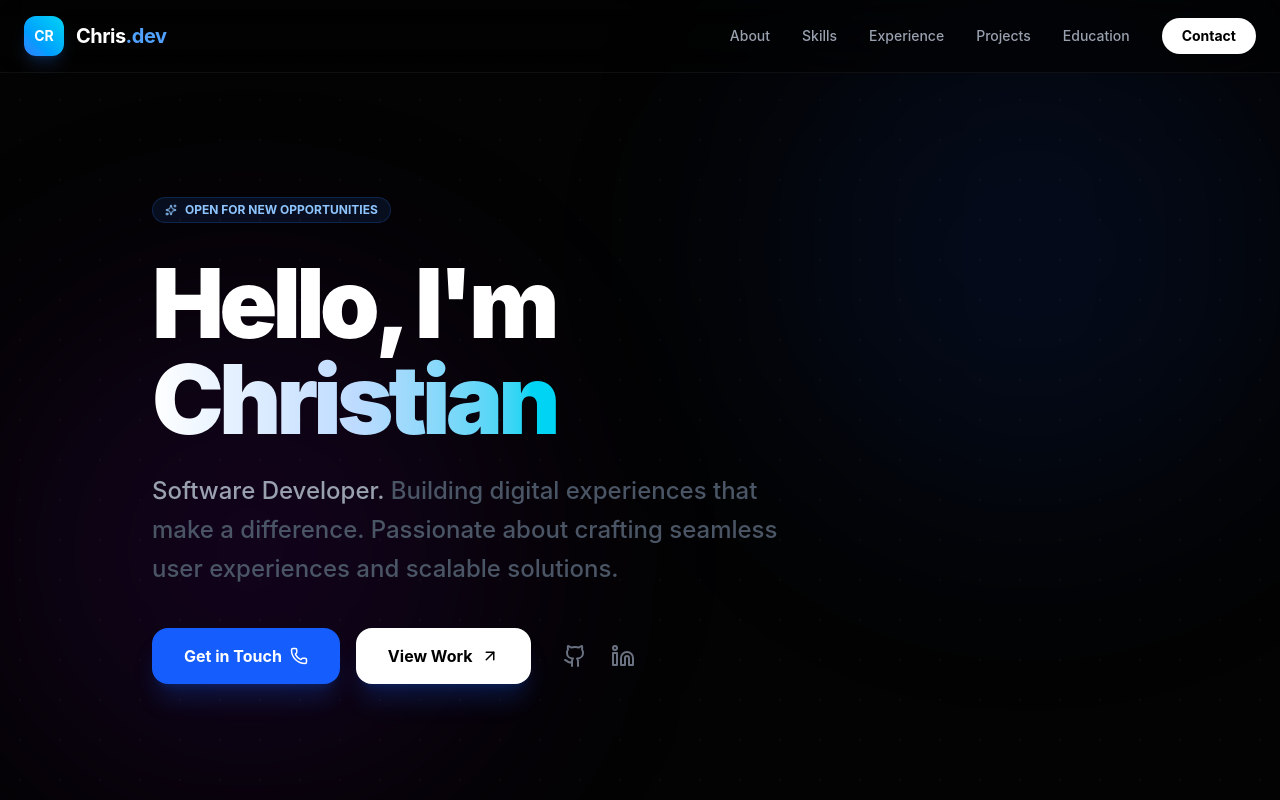
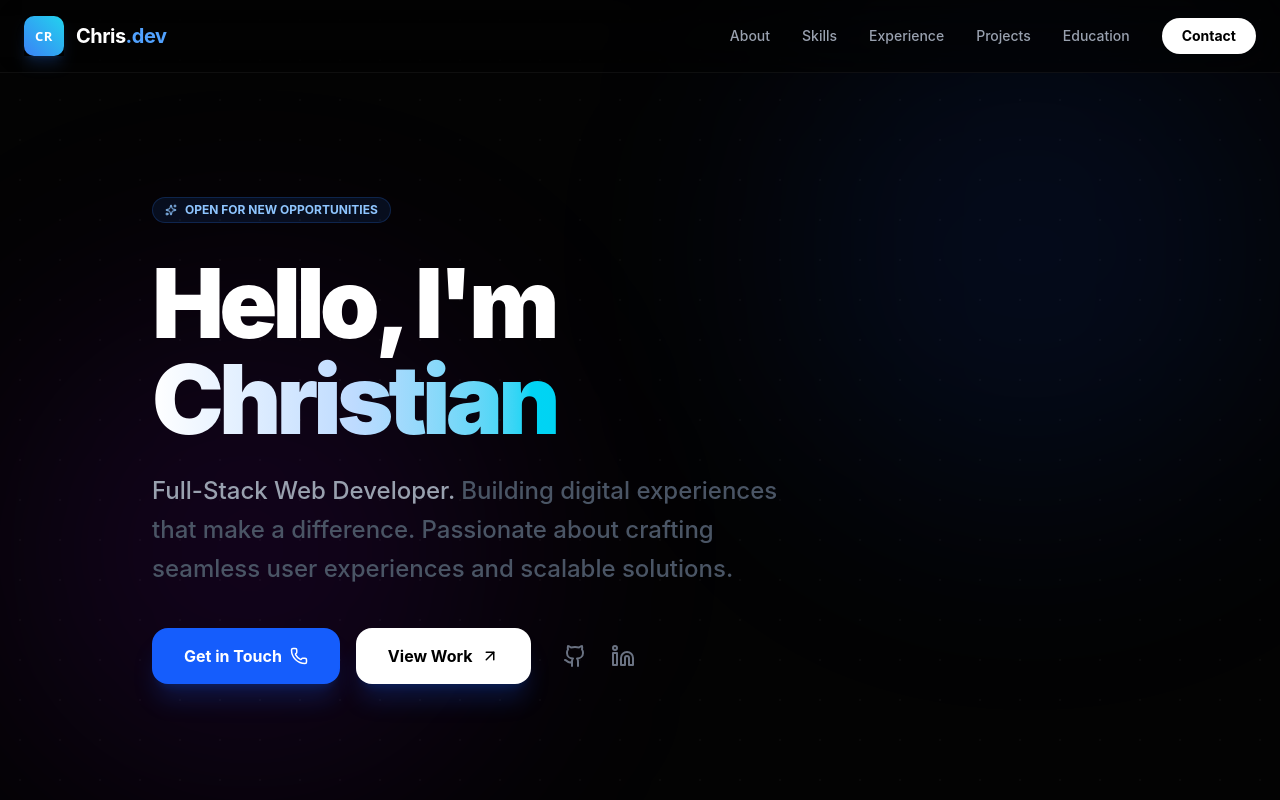
Before and after one commit to cjrojas72/portfolio-v2, a React (Vite) app: page / in a window 1280 px wide. Shown: the top 800 px of the page. Built offline with nearby package versions, Linux system fonts and the light colour scheme.

Commit message:
add personal logo

```diff
--- a/index.html
+++ b/index.html
@@ -2,9 +2,9 @@
 <html lang="en">
   <head>
     <meta charset="UTF-8" />
-    <link rel="icon" type="image/svg+xml" href="/vite.svg" />
+    <link rel="icon" type="image/svg+xml" href="/cr-logo.svg" />
     <meta name="viewport" content="width=device-width, initial-scale=1.0" />
-    <title>cr-portfolio-v2</title>
+    <title>Christian Rojas | Full-Stack Web Developer</title>
   </head>
   <body>
     <div id="root"></div>
--- a/src/App.jsx
+++ b/src/App.jsx
@@ -76,7 +76,7 @@ const App = () => {
 
   const profile = {
     name: "Christian Rojas",
-    role: "Software Developer",
+    role: "Full-Stack Web Developer",
     location: "USA / Florida",
     email: "cjrojas72@gmail.com",
     phone: "908-967-8157",
@@ -287,7 +287,7 @@ const experience = [
       {/* Navigation */}
       <nav className="fixed w-full z-50 px-6 py-4 flex justify-between items-center bg-[#030303]/60 backdrop-blur-xl border-b border-white/5">
         <div className="flex items-center gap-3">
-          <div className="w-10 h-10 bg-gradient-to-tr from-blue-500 to-cyan-400 rounded-xl flex items-center justify-center text-sm font-bold shadow-lg shadow-blue-500/20">CR</div>
+          <img src="/cr-logo.svg" alt="CR Logo" className="w-10 h-10 shadow-lg shadow-blue-500/20" />
           <span className="font-bold tracking-tight text-xl">Chris<span className="text-blue-400">.dev</span></span>
         </div>
         <div className="hidden md:flex items-center gap-8">
```
Also changed, not shown: public/cr-logo.svg (added).
